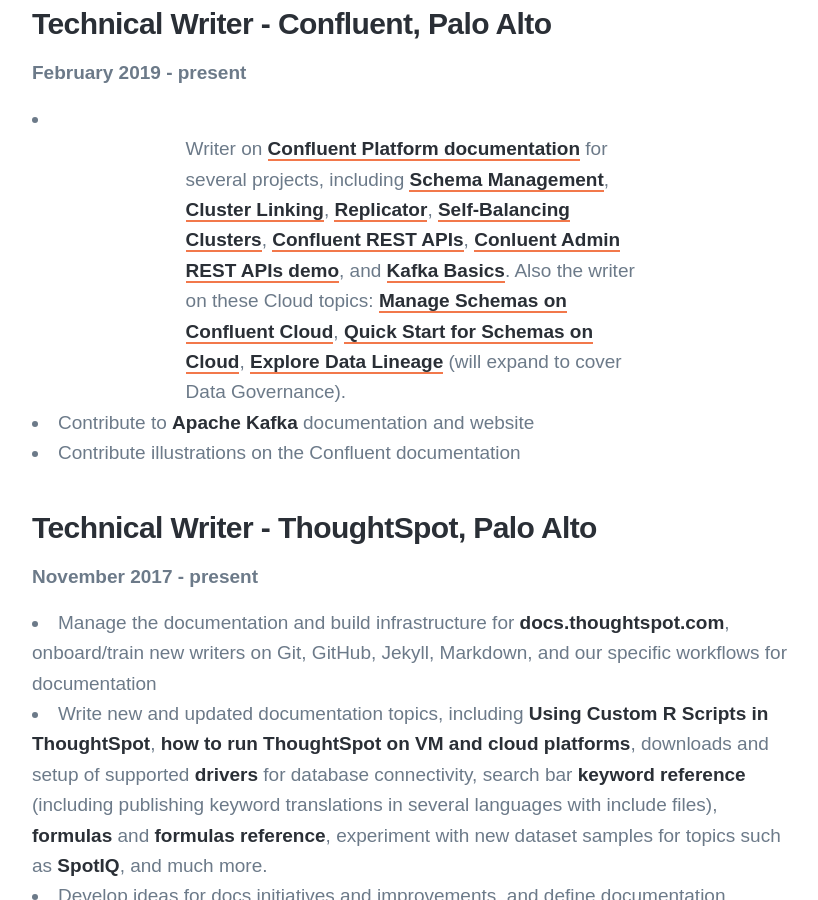
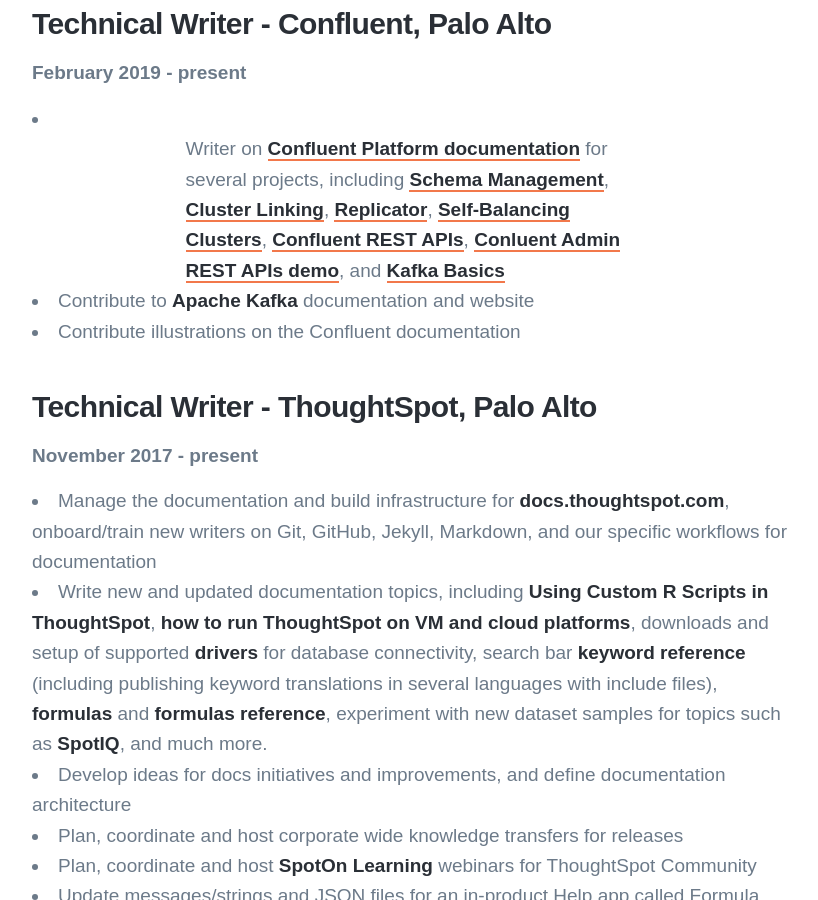
Before and after one commit to londoncalling/slow-motion-stories, a Jekyll site: the page built from _pages/portfolio.md, in a window 1280 px wide and 900 px high, scrolled down 370 px. Shown: the whole window, without its empty margins (224-1042 px from the left). Built offline with Jekyll 4.4.1, drawn with Linux system fonts in a browser that asks for light colours; nearby versions of some CDN libraries; some web fonts are replaced.

Commit message:
updated resume
Signed-off-by: Victoria Bialas <vicky@confluent.io>

```diff
--- a/_pages/portfolio.md
+++ b/_pages/portfolio.md
@@ -16,10 +16,7 @@
 [Self-Balancing Clusters](https://docs.confluent.io/current/kafka/sbc/index.html),
 [Confluent REST APIs](https://docs.confluent.io/platform/current/kafka-rest/index.html),
 [Conluent Admin REST APIs demo](https://github.com/confluentinc/demo-scene/tree/master/adminrest),
-and [Kafka Basics](https://docs.confluent.io/current/kafka/kafka-basics.html). Also the writer on these Cloud topics:
-[Manage Schemas on Confluent Cloud](https://docs.confluent.io/cloud/current/client-apps/schemas-manage.html),
-[Quick Start for Schemas on Cloud](https://docs.confluent.io/cloud/current/get-started/schema-registry.html),
-[Explore Data Lineage](https://docs.confluent.io/cloud/current/data-governance/index.html) (will expand to cover Data Governance).
+and [Kafka Basics](https://docs.confluent.io/current/kafka/kafka-basics.html)
 
 - Contribute to [Apache Kafka](https://kafka.apache.org/) documentation and website
 - Contribute illustrations on the Confluent documentation
```
